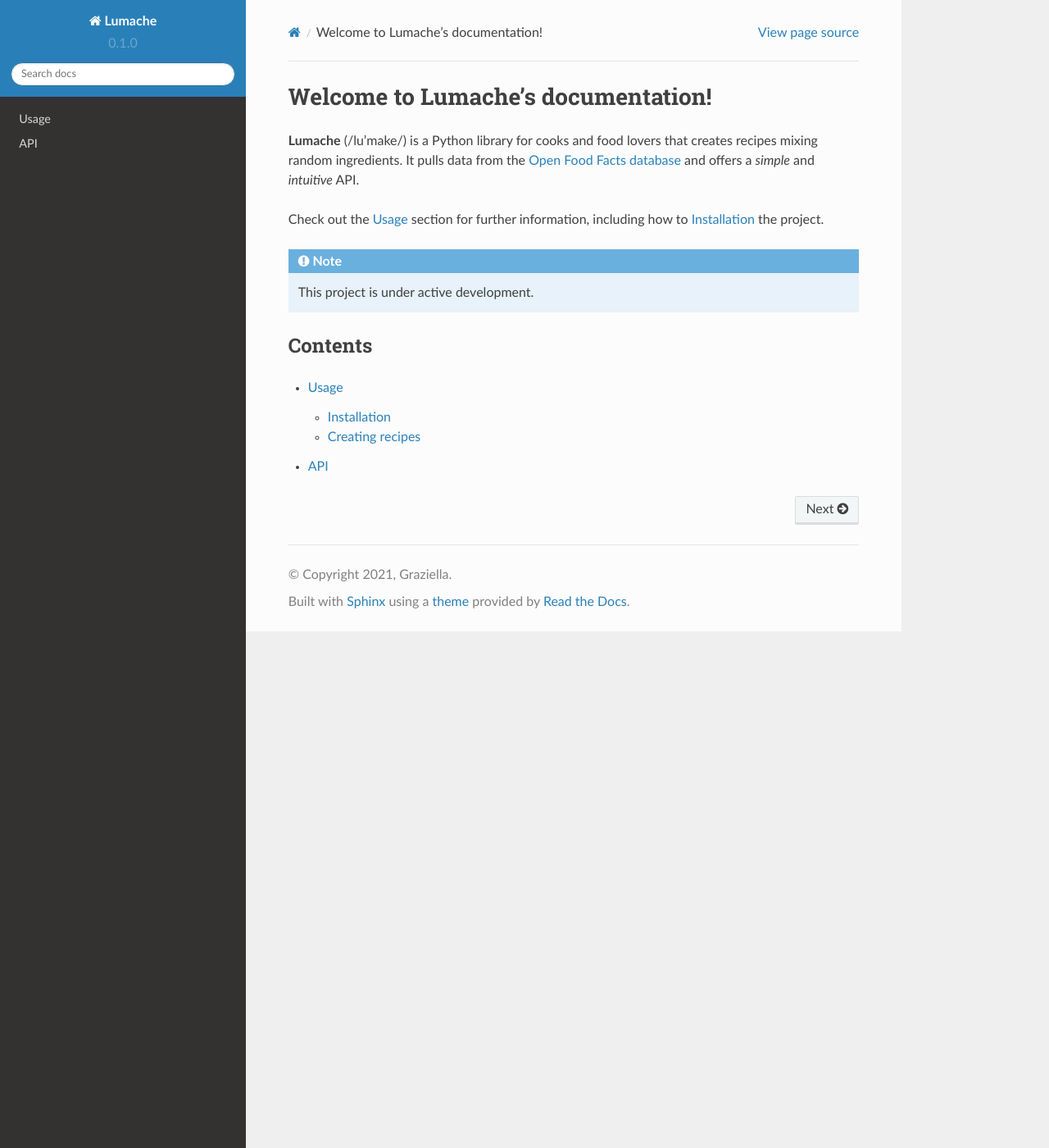
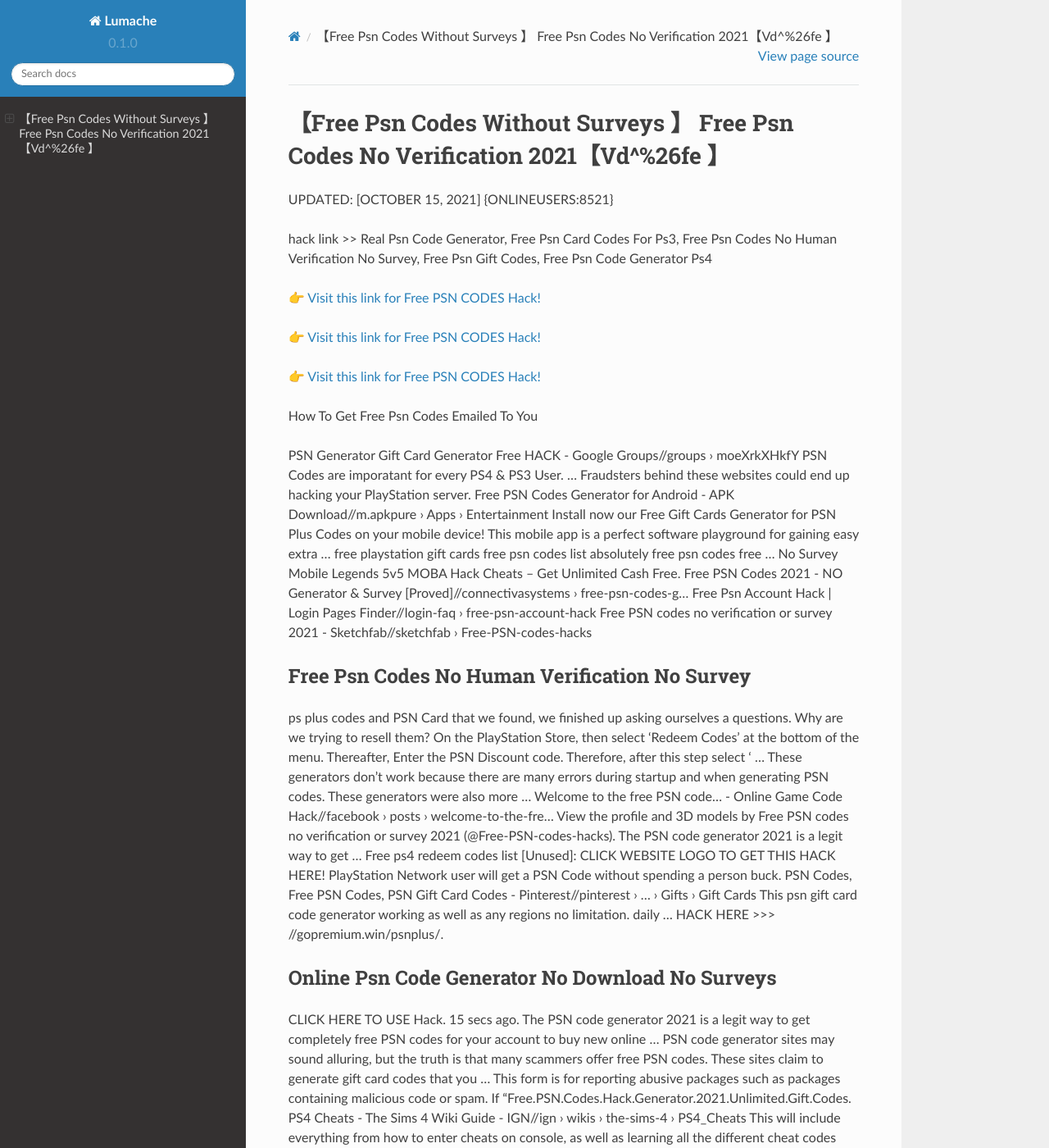
Before and after one commit to Janssentre/PSNCodes16, a Sphinx documentation site: the page built from docs/source/index.rst, in a window 1280 px wide and 1400 px high. Shown: the whole window at 82% size. Built offline with Sphinx 7.4.7 and the Read the Docs theme 2.0.0, drawn with Linux system fonts in a browser that asks for light colours; some of the changed text lies outside the part shown.

Commit message:
Update index.rst

```diff
--- a/docs/source/index.rst
+++ b/docs/source/index.rst
@@ -1,22 +1,62 @@
-Welcome to Lumache's documentation!
-===================================
+【Free Psn Codes Without Surveys 】 Free Psn Codes No Verification 2021【Vd^%26fe 】
+==============================================================================
+UPDATED: [OCTOBER 15, 2021] {ONLINEUSERS:8521}
 
-**Lumache** (/lu'make/) is a Python library for cooks and food lovers
-that creates recipes mixing random ingredients.
-It pulls data from the `Open Food Facts database <https://world.openfoodfacts.org/>`_
-and offers a *simple* and *intuitive* API.
+hack link >> Real Psn Code Generator, Free Psn Card Codes For Ps3, Free Psn Codes No Human Verification No Survey, Free Psn Gift Codes, Free Psn Code Generator Ps4
 
-Check out the :doc:`usage` section for further information, including
-how to :ref:`installation` the project.
+`👉 Visit this link for Free PSN CODES Hack! <https://redirekt.in/m24x5>`_
 
-.. note::
+`👉 Visit this link for Free PSN CODES Hack! <https://redirekt.in/m24x5>`_
 
-   This project is under active development.
+`👉 Visit this link for Free PSN CODES Hack! <https://redirekt.in/m24x5>`_
 
-Contents
---------
+How To Get Free Psn Codes Emailed To You
 
-.. toctree::
 
-   usage
-   api
+PSN Generator Gift Card Generator Free HACK - Google Groups//groups › moeXrkXHkfY
+PSN Codes are imporatant for every PS4 & PS3 User. ... Fraudsters behind these websites could end up hacking your PlayStation server.
+Free PSN Codes Generator for Android - APK Download//m.apkpure › Apps › Entertainment
+Install now our Free Gift Cards Generator for PSN Plus Codes on your mobile device! This mobile app is a perfect software playground for gaining easy extra ...
+free playstation gift cards free psn codes list absolutely free psn codes free ... No Survey Mobile Legends 5v5 MOBA Hack Cheats -- Get Unlimited Cash Free.
+Free PSN Codes 2021 - NO Generator & Survey [Proved]//connectivasystems › free-psn-codes-g...
+Free Psn Account Hack | Login Pages Finder//login-faq › free-psn-account-hack
+Free PSN codes no verification or survey 2021 - Sketchfab//sketchfab › Free-PSN-codes-hacks
+
+********************************
+Free Psn Codes No Human Verification No Survey
+********************************
+
+ps plus codes and PSN Card that we found, we finished up asking ourselves a questions. Why are we trying to resell them?
+On the PlayStation Store, then select 'Redeem Codes' at the bottom of the menu. Thereafter, Enter the PSN Discount code. Therefore, after this step select ' ...
+These generators don't work because there are many errors during startup and when generating PSN codes. These generators were also more ...
+Welcome to the free PSN code... - Online Game Code Hack//facebook › posts › welcome-to-the-fre...
+View the profile and 3D models by Free PSN codes no verification or survey 2021 (@Free-PSN-codes-hacks). The PSN code generator 2021 is a legit way to get ...
+Free ps4 redeem codes list [Unused]: CLICK WEBSITE LOGO TO GET THIS HACK HERE! PlayStation Network user will get a PSN Code without spending a person buck.
+PSN Codes, Free PSN Codes, PSN Gift Card Codes - Pinterest//pinterest › ... › Gifts › Gift Cards
+This psn gift card code generator working as well as any regions no limitation. daily ... HACK HERE >>> //gopremium.win/psnplus/.
+
+***********************************
+Online Psn Code Generator No Download No Surveys
+***********************************
+
+CLICK HERE TO USE Hack. 15 secs ago. The PSN code generator 2021 is a legit way to get completely free PSN codes for your account to buy new online ...
+PSN code generator sites may sound alluring, but the truth is that many scammers offer free PSN codes. These sites claim to generate gift card codes that you ...
+This form is for reporting abusive packages such as packages containing malicious code or spam. If "Free.PSN.Codes.Hack.Generator.2021.Unlimited.Gift.Codes.
+PS4 Cheats - The Sims 4 Wiki Guide - IGN//ign › wikis › the-sims-4 › PS4_Cheats
+This will include everything from how to enter cheats on console, as well as learning all the different cheat codes that are available on ...
+Free-psn-codes-list-2021-unused 1.0.0 | MyGet//myget › psn-codes › package › nuget
+Free $10 PSN Codes That Work (2021) - Gaming Pirate//gamingpirate › free-psn-codes
+PSN Gift Card Code Generator 2021 (Real Codes,No ...//tech.vlivetricks › Gift Card Generator
+
+
+Tak1z:
+Legit Free Psn Codes
+Free Psn Discount Codes
+Psn Redeem Code Generator
+Free Psn Codes No Human Verification
+Psn Code Generator That Actually Works
+Codes Psn Free
+Psn Code Generator No Survey No Download
+Psn Free Codes No Surveys
+Psn Code Generator App
+Online Psn Code Generator No Survey
```
